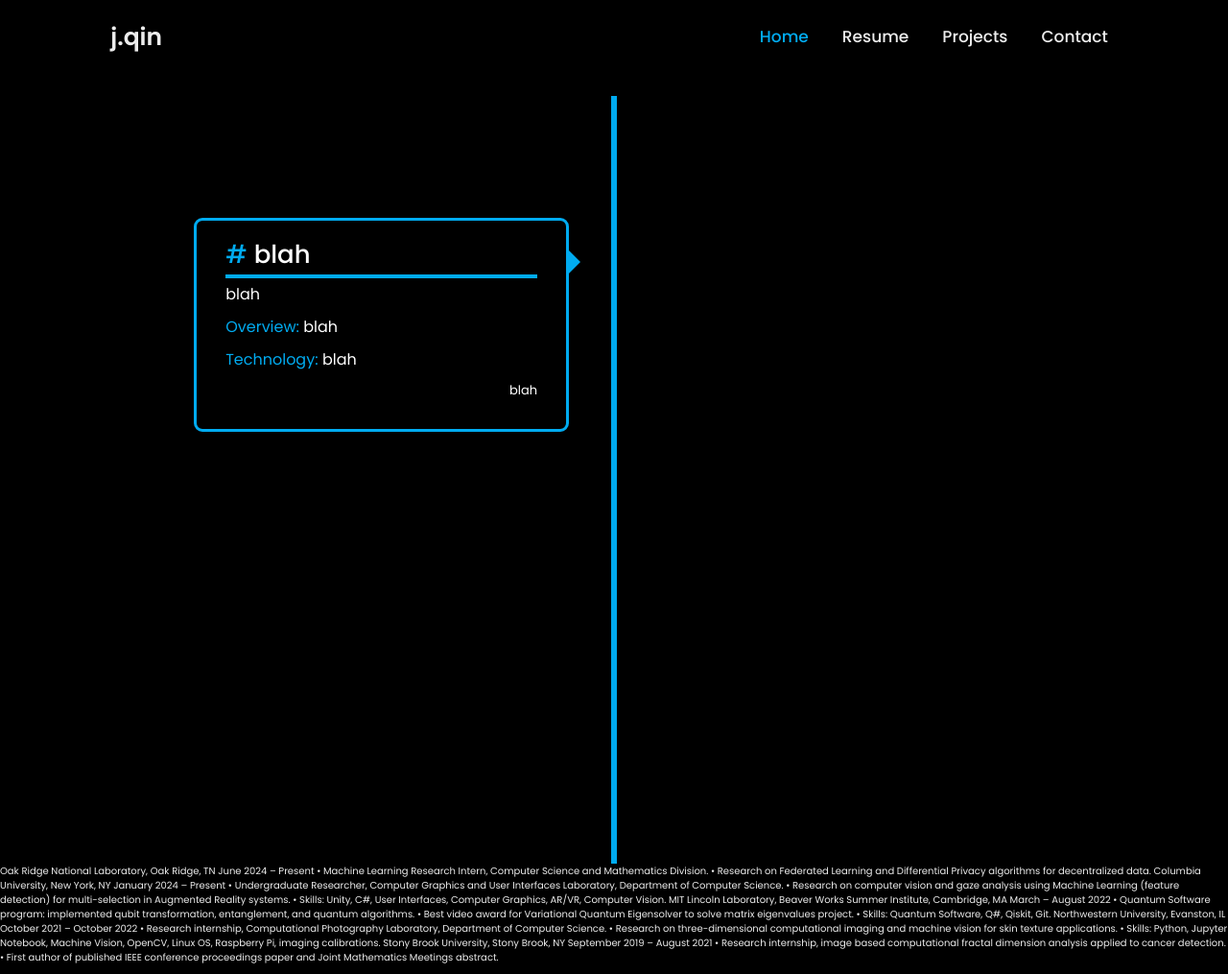
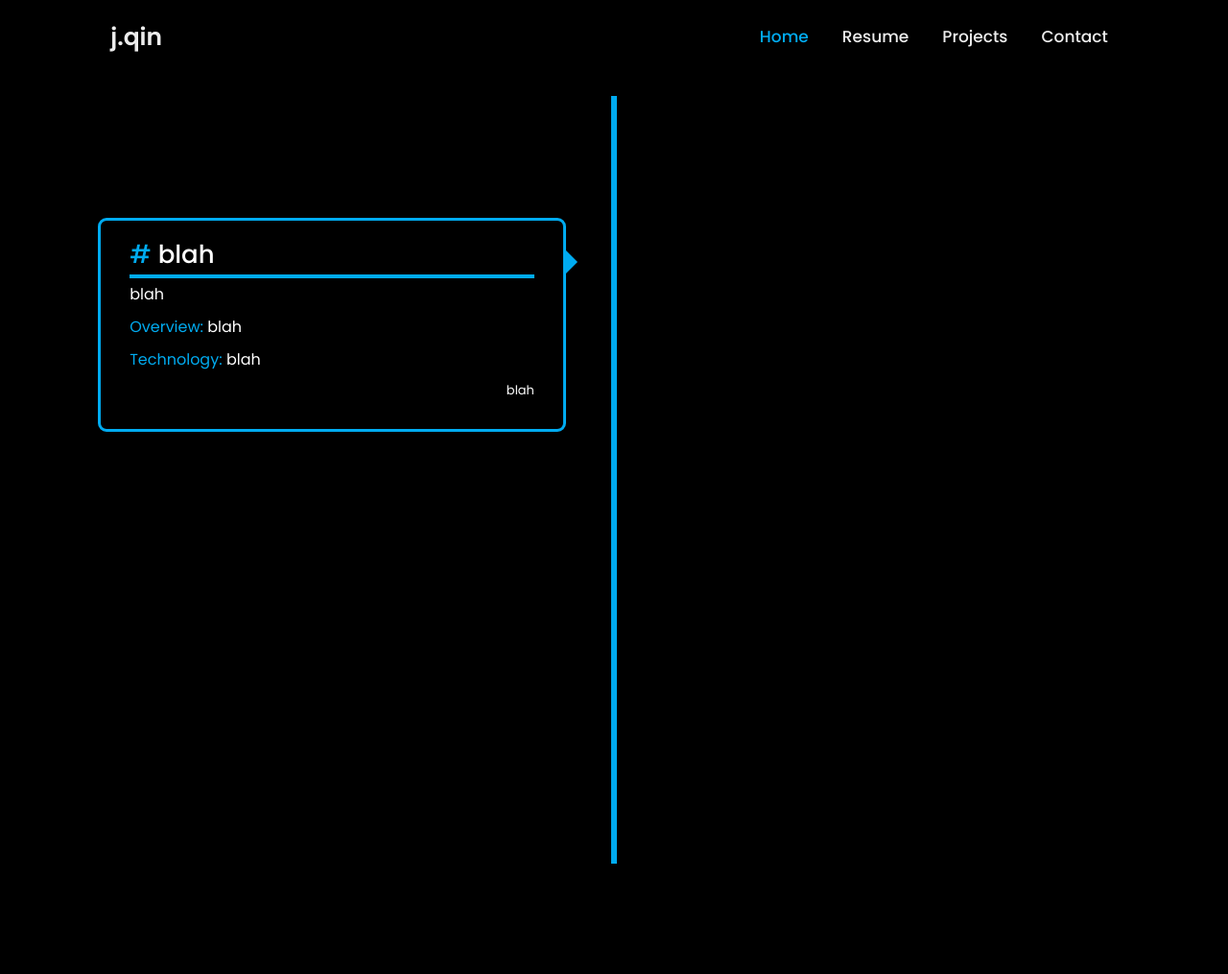
Before and after one commit to jaysonedu/Portfolio, a Django app: page /projects/ in a window 1280 px wide. Shown: the whole page at 96% size. After the commit the page ends 900 px from the top, so only its background shows below. Run offline with Django 5.2, Linux system fonts and the light colour scheme; data comes from the database, SQL or seed files in the repository; some libraries are stand-ins or nearby versions.

Commit message:
fixed large screen projects

```diff
--- a/projects/templates/projects/project_index.html
+++ b/projects/templates/projects/project_index.html
@@ -19,24 +19,4 @@
     {% endfor %}
 </section>
 
-<p>
-    Oak Ridge National Laboratory, Oak Ridge, TN                                                                                June 2024 – Present
-•	Machine Learning Research Intern, Computer Science and Mathematics Division.
-•	Research on Federated Learning and Differential Privacy algorithms for decentralized data.
-Columbia University, New York, NY                                                                                             January 2024 – Present
-•	Undergraduate Researcher, Computer Graphics and User Interfaces Laboratory, Department of Computer Science.
-•	Research on computer vision and gaze analysis using Machine Learning (feature detection) for multi-selection in Augmented Reality systems.
-•	Skills: Unity, C#, User Interfaces, Computer Graphics, AR/VR, Computer Vision.
-MIT Lincoln Laboratory, Beaver Works Summer Institute, Cambridge, MA                             March – August 2022
-•	Quantum Software program: implemented qubit transformation, entanglement, and quantum algorithms.
-•	Best video award for Variational Quantum Eigensolver to solve matrix eigenvalues project.
-•	Skills: Quantum Software, Q#, Qiskit, Git.
-Northwestern University, Evanston, IL                                                                                October 2021 – October 2022
-•	Research internship, Computational Photography Laboratory, Department of Computer Science.
-•	Research on three-dimensional computational imaging and machine vision for skin texture applications.
-•	Skills: Python, Jupyter Notebook, Machine Vision, OpenCV, Linux OS, Raspberry Pi, imaging calibrations.
-Stony Brook University, Stony Brook, NY                                                                        September 2019 – August 2021
-•	Research internship, image based computational fractal dimension analysis applied to cancer detection.
-•	First author of published IEEE conference proceedings paper and Joint Mathematics Meetings abstract.
-</p>
 {% endblock %}
--- a/static/css/home.css
+++ b/static/css/home.css
@@ -347,7 +347,7 @@
 .timeline-container {
     padding: 10px 50px;
     position: relative;
-    width: 50%;
+    width: 60%;
     animation: movedown 1s linear forwards;
     opacity: 0;
 }
@@ -391,6 +391,7 @@
     color: white;
     position: relative;
     border-radius: 6px;
+    left: -100px;
 }
 
 .date {
@@ -484,6 +485,11 @@
         width: 100%;
         padding-left: 80px;
         padding-right: 25px;
+
+    }
+
+    .timeline-text {
+        left: 0;
     }
 
     .timeline-container.right,
```
Also changed, not shown: 1 other file.
